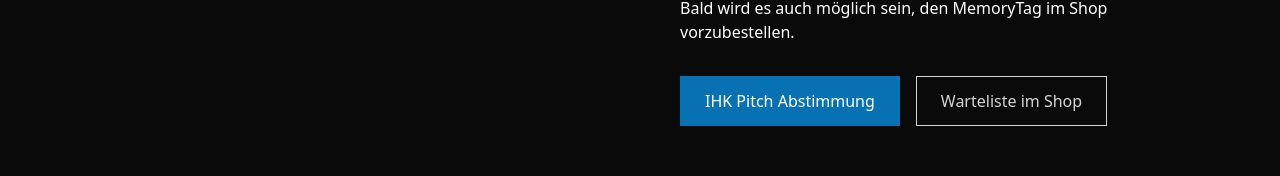
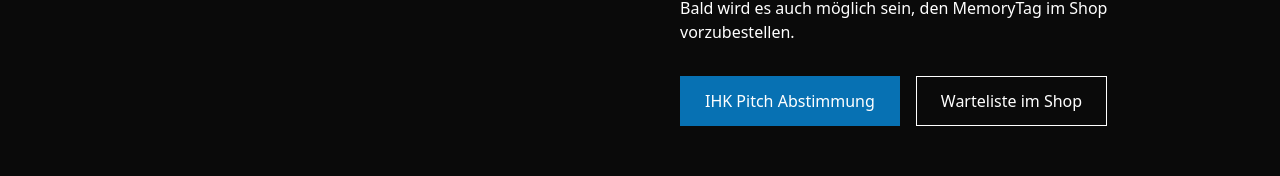
Before and after one commit to lukharsch/memorytag-web, a Nuxt app: page / in a window 1280 px wide. Shown: the part 6116-6292 px from the top of the page. Built offline with nearby package versions, Linux system fonts and the light colour scheme.

Commit message:
add waitlist button

```diff
--- a/app/pages/index.vue
+++ b/app/pages/index.vue
@@ -654,10 +654,11 @@
             </a>
             <a
               data-slot="button"
-              class="inline-flex items-center justify-center gap-3 rounded-button whitespace-nowrap transition-all duration-200 ease-in-out focus-visible:outline-none disabled:pointer-events-none disabled:opacity-50 border border-b-neutral-300 text-neutral-300 px-6 py-3 cursor-not-allowed"
+              class="inline-flex items-center justify-center gap-3 rounded-button whitespace-nowrap transition-all duration-200 ease-in-out focus-visible:outline-none disabled:pointer-events-none disabled:opacity-50 border border-b-white text-white px-6 py-3"
               title="Warteliste im Shop"
               role="button"
               target="_blank"
+              href="https://my-momentify.de"
             >
               Warteliste im Shop
             </a>
```
